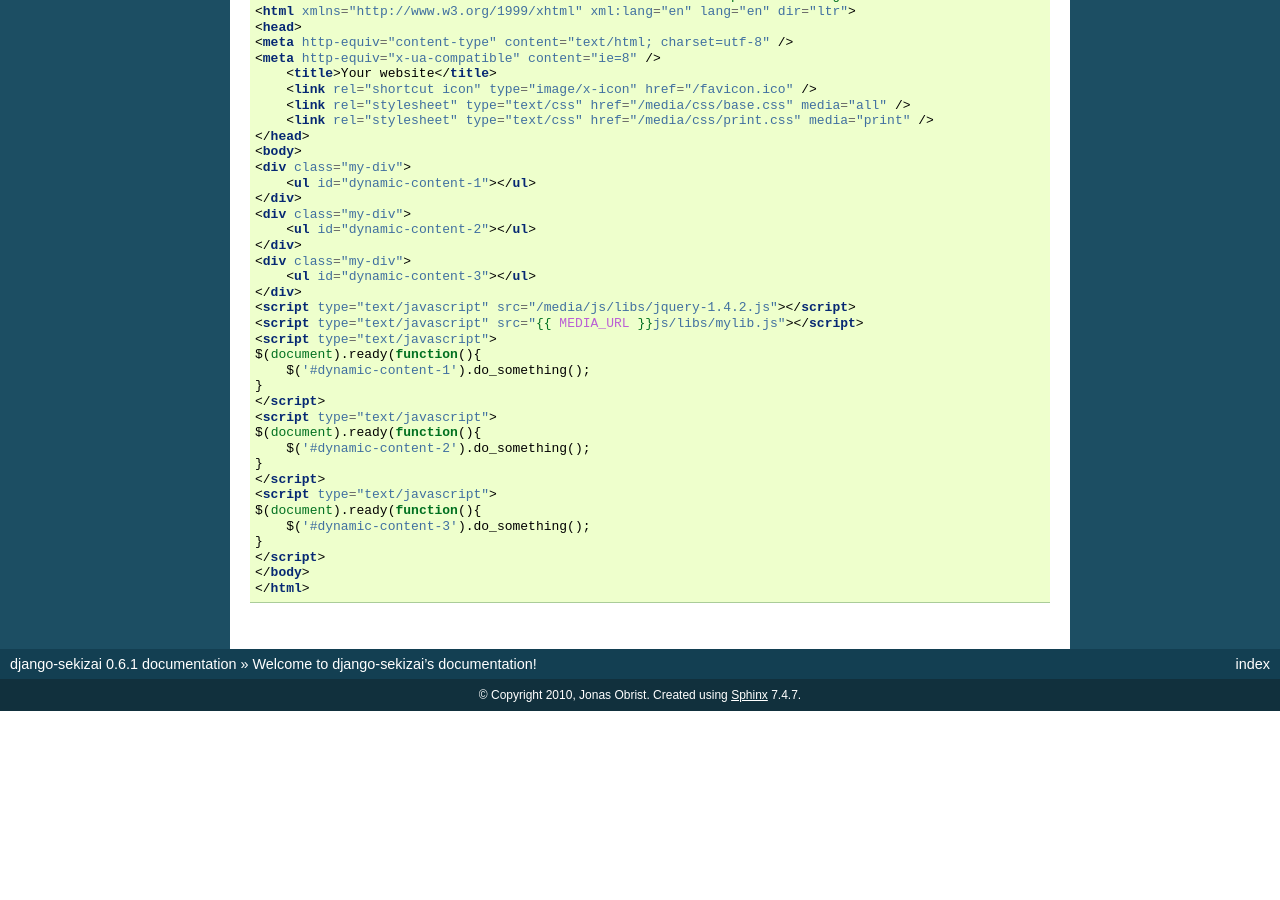
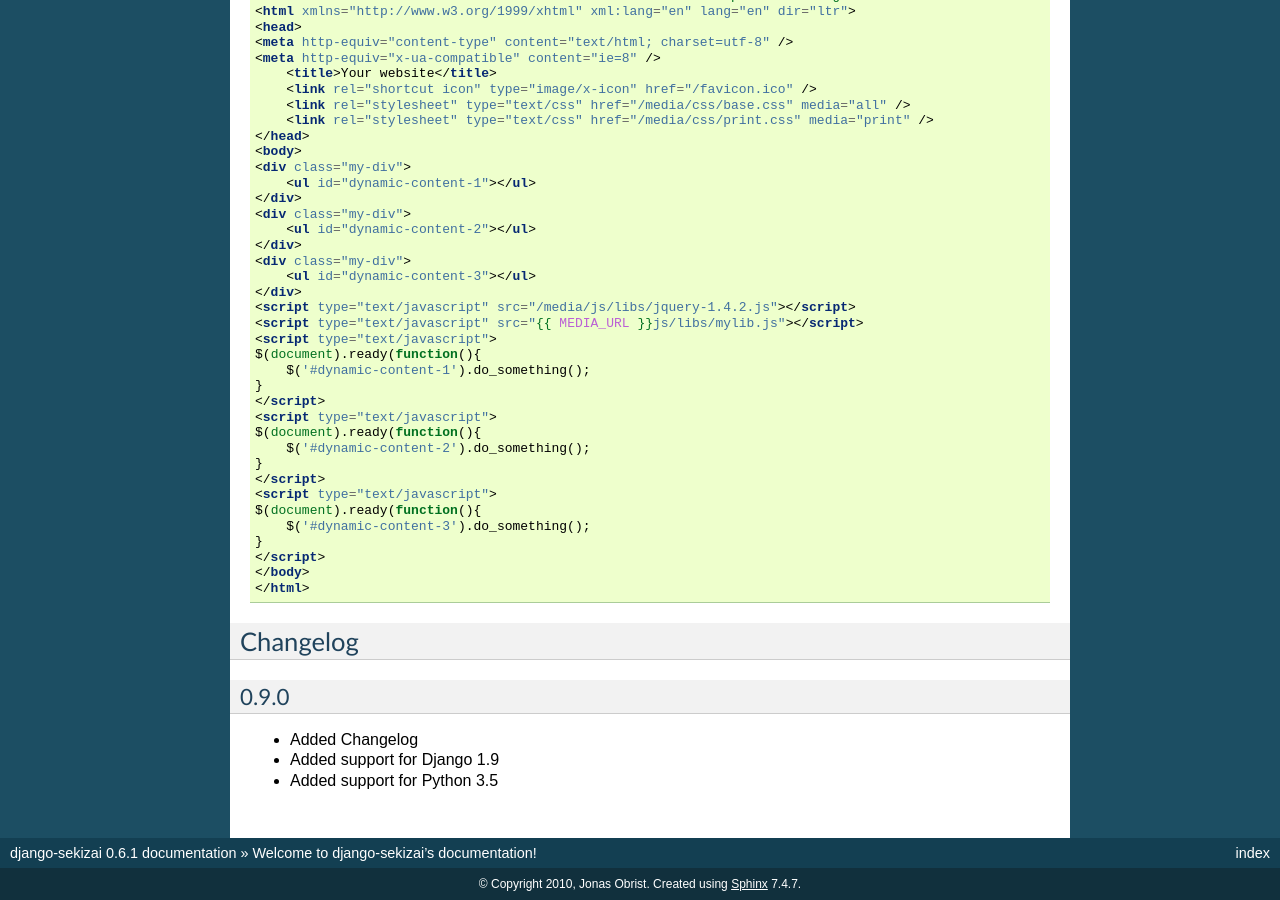
Before and after one commit to django-cms/django-sekizai, a Sphinx documentation site: the page built from docs/index.rst, in a window 1280 px wide and 900 px high, scrolled down 5780 px. Built offline with Sphinx 7.4.7, drawn with Linux system fonts in a browser that asks for light colours; before the commit the page ends 6491 px from its top, so only the background shows below that.

Commit message:
added changelog

```diff
--- a/docs/index.rst
+++ b/docs/index.rst
@@ -422,3 +422,15 @@ And here's the rendered template::
     </script>
     </body>
     </html>
+
+
+*********
+Changelog
+*********
+
+0.9.0
+=====
+
+* Added Changelog
+* Added support for Django 1.9
+* Added support for Python 3.5
```
